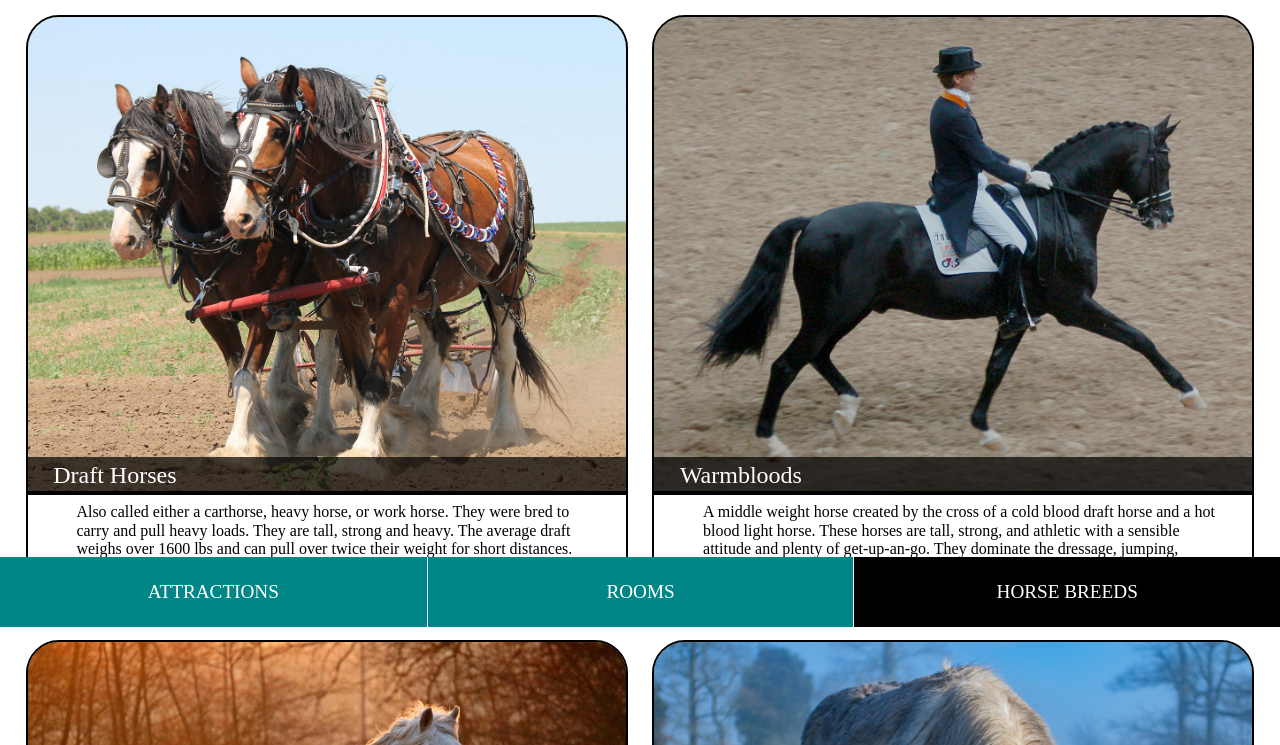
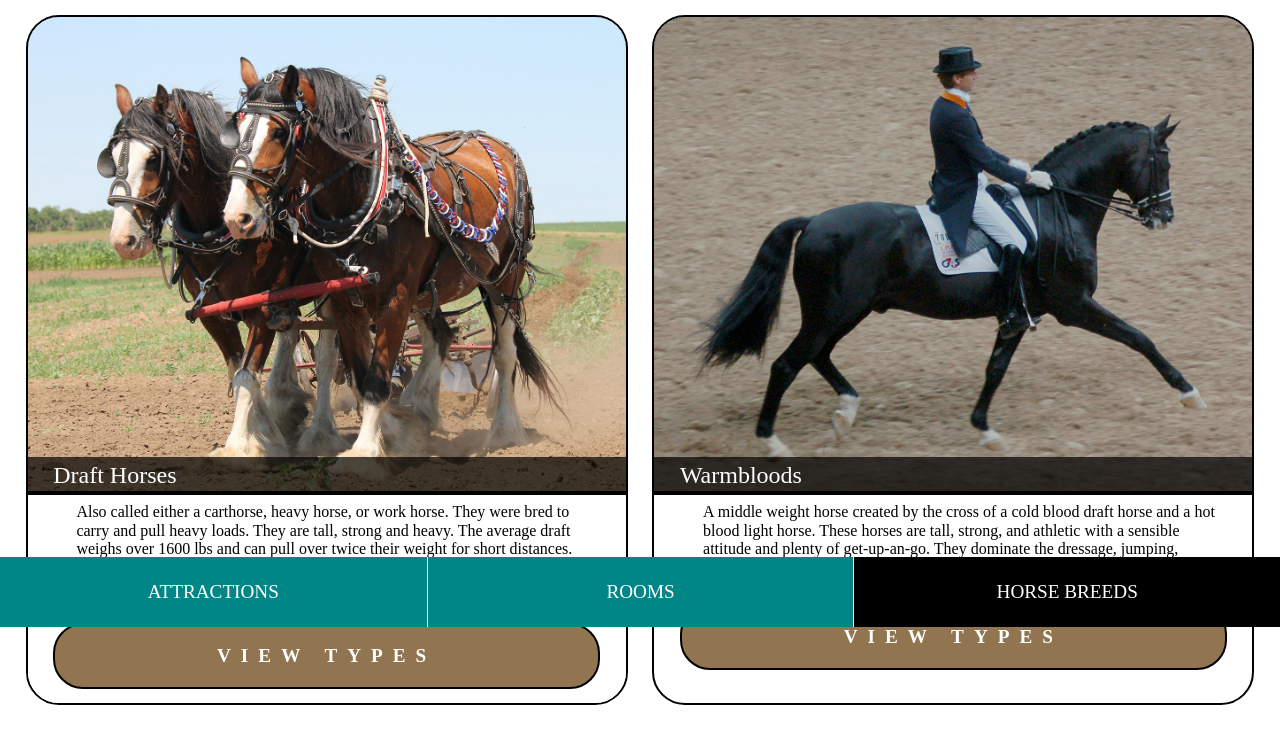
Before and after one commit to maggiemcc/animals, a plain HTML site: page index.html in a window 1280 px wide. Shown: the part 173-918 px from the top of the page. Drawn offline with nearby package versions, Linux system fonts and the light colour scheme.

Commit message:
changed json "link" info, added clickable link to each card

```diff
--- a/horsedata.json
+++ b/horsedata.json
@@ -3,7 +3,7 @@
         "type": "Draft Horses",
         "photo": "horseImages/draft.jpg",
         "info": "Also called either a carthorse, heavy horse, or work horse. They were bred to carry and pull heavy loads. They are tall, strong and heavy. The average draft weighs over 1600 lbs and can pull over twice their weight for short distances. They are known for their calm even temperament and level headed attitude. The term used to describe this quality is 'cold blood'.",
-        "link": "draft.html",
+        "link": "draft",
 
             "breed 1": {
                 "name": "Shire",
@@ -32,7 +32,7 @@
         "type": "Warmbloods",
         "photo": "horseImages/warmbloods.jpeg",
         "info": "A middle weight horse created by the cross of a cold blood draft horse and a hot blood light horse. These horses are tall, strong, and athletic with a sensible attitude and plenty of get-up-an-go. They dominate the dressage, jumping, harness and equestrian Olympic sports.",
-        "link": "warmblood.html",
+        "link": "warmblood",
 
             "breed 1": {
                 "name": "Hanoverian",
@@ -65,7 +65,7 @@
         "type": "Light Horses",
         "photo": "horseImages/light.jpg",
         "info": "Bred for speed, agility, endurance and of course riding. Light horses are used for nearly every form of riding from pleasure riding to racing and ranch work. A variety of horse breeds fall into the light horse type category. They can vary greatly in height, weight, build and color. They all have one thing in common. They were bred to be used under saddle. Some light horses are also considered to be a ‘hot blood’ as well. Unlike a cold blood, the term hot blood describes a horse that is high energy, easily excitable and fleet footed.",
-        "link": "light.html",
+        "link": "light",
 
             "breed 1": {
                 "name": "Morgan",
@@ -99,7 +99,7 @@
         "type": "Ponies",
         "photo": "horseImages/ponies.jpg",
         "info": "A horse that measures less than 14.2 hands. There are over a hundred breeds of ponies. Ponies are incredibly versatile little horses. They are used for pulling, packing, harness, riding, jumping, plowing and even ranch work. Ponies are prized for their intelligence, strength and hardiness in rugged conditions.",
-        "link": "ponies.html",
+        "link": "ponies",
 
             "breed 1": {
                 "name": "Shetland Pony",
@@ -128,7 +128,7 @@
         "type": "Non-horse Equines",
         "photo": "horseImages/nonhorse.jpg",
         "info": "Closely related to horses and can interbreed with horses, but are not horses themselves.",
-        "link": "nonhorses.html",
+        "link": "nonhorses",
 
             "breed 1": {
                 "name": "Donkey",
--- a/horses.js
+++ b/horses.js
@@ -47,13 +47,6 @@ fetch(apiURL)
 
 
 
-var a = document.createElement('a');
-var linkText = document.createTextNode("my title text");
-a.appendChild(linkText);
-a.title = "my title text";
-a.href = ("https://animals-nature.netlify.app/" + `${myList[i].link}`);
-document.body.appendChild(a);
-
 
 
 
@@ -61,8 +54,20 @@ document.body.appendChild(a);
     myPhoneTag.className = "phoneInfo";
     // let phoneIcon = document.createElement("i");
     // phoneIcon.innerHTML = `<ion-icon name="call"></ion-icon>`;
-    let phone = document.createElement("p");
+    // let phone = document.createElement("p");
     // phone.innerHTML = myList[i].link;
+
+
+
+
+
+    var phone = document.createElement('a');
+    var linkText = document.createTextNode("View Types");
+    phone.appendChild(linkText);
+    phone.title = `${myList[i].link}`;
+    phone.href = ("https://animals-nature.netlify.app/" + `${myList[i].link}` + ".html");
+    // document.body.appendChild(a);
+
 
 
 
--- a/styles.css
+++ b/styles.css
@@ -23,7 +23,7 @@ pre {
 }
 a {
   background-color: transparent;
-  height: 100%;
+  /* height: 100%; */
 }
 abbr[title] {
   border-bottom: none;
@@ -395,4 +395,32 @@ nav ul li a:hover {
   border: none;
   border-radius: 0px 0px 31px 31px;
   -moz-border-radius: 31px;
+  grid-template-rows: 1fr 100px;
 }
+
+
+
+
+.phoneInfo {text-align: center; margin: 5% 0;}
+.phoneInfo a {
+  text-decoration: none;
+  font-size: 1.2rem;
+  font-weight: bold;
+  color: white;
+  background-color: rgb(145, 117, 80);
+  border: 2px solid black;
+  border-radius: 30px;
+  text-transform: uppercase;
+  letter-spacing: 10px;
+
+  display: inline-block;
+
+  padding: 20px;
+  width: 100%;
+  text-align: center;
+}
+
+.phoneInfo a:hover {
+  background-color: green;
+  color: white;
+}
```
